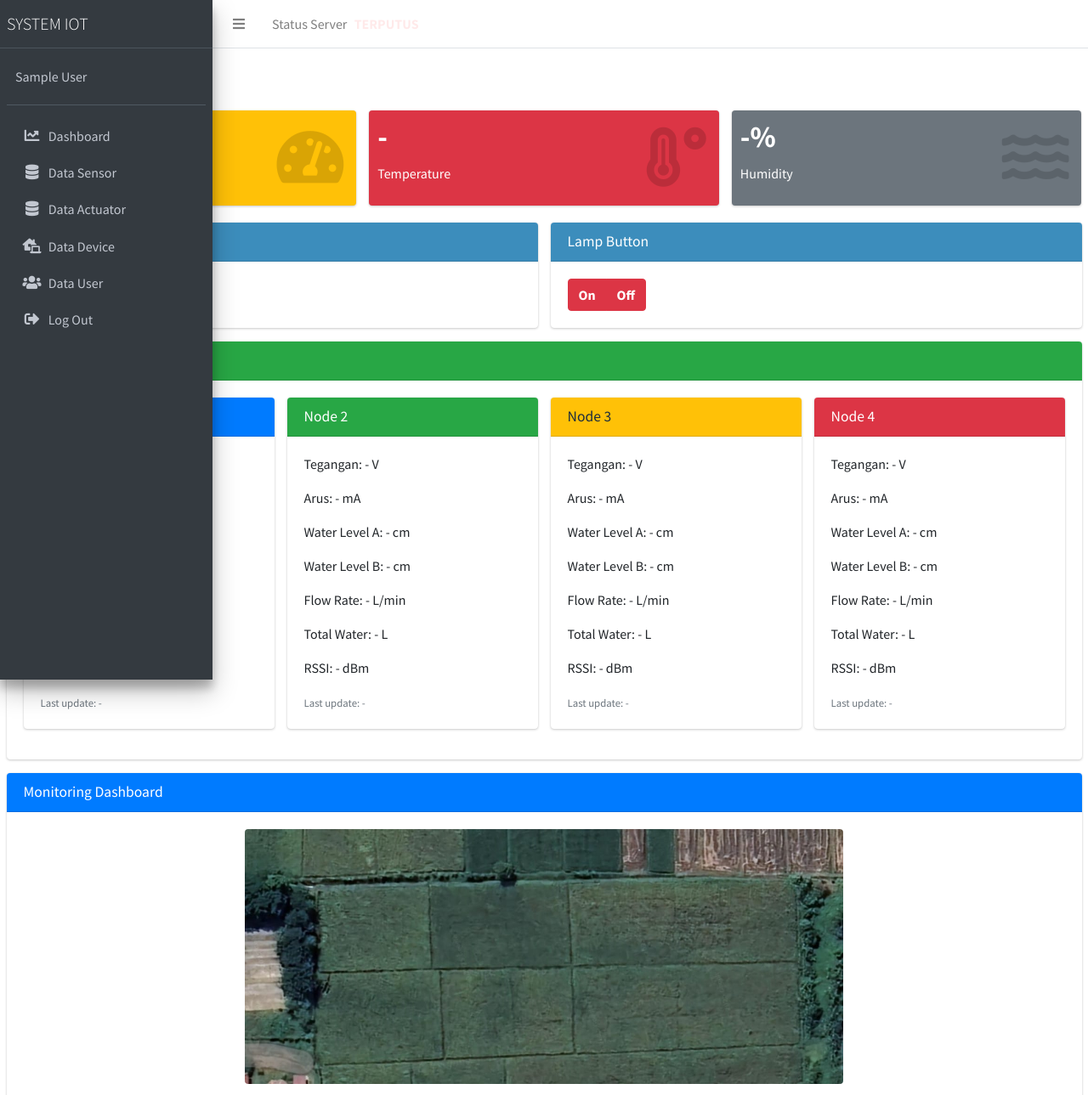
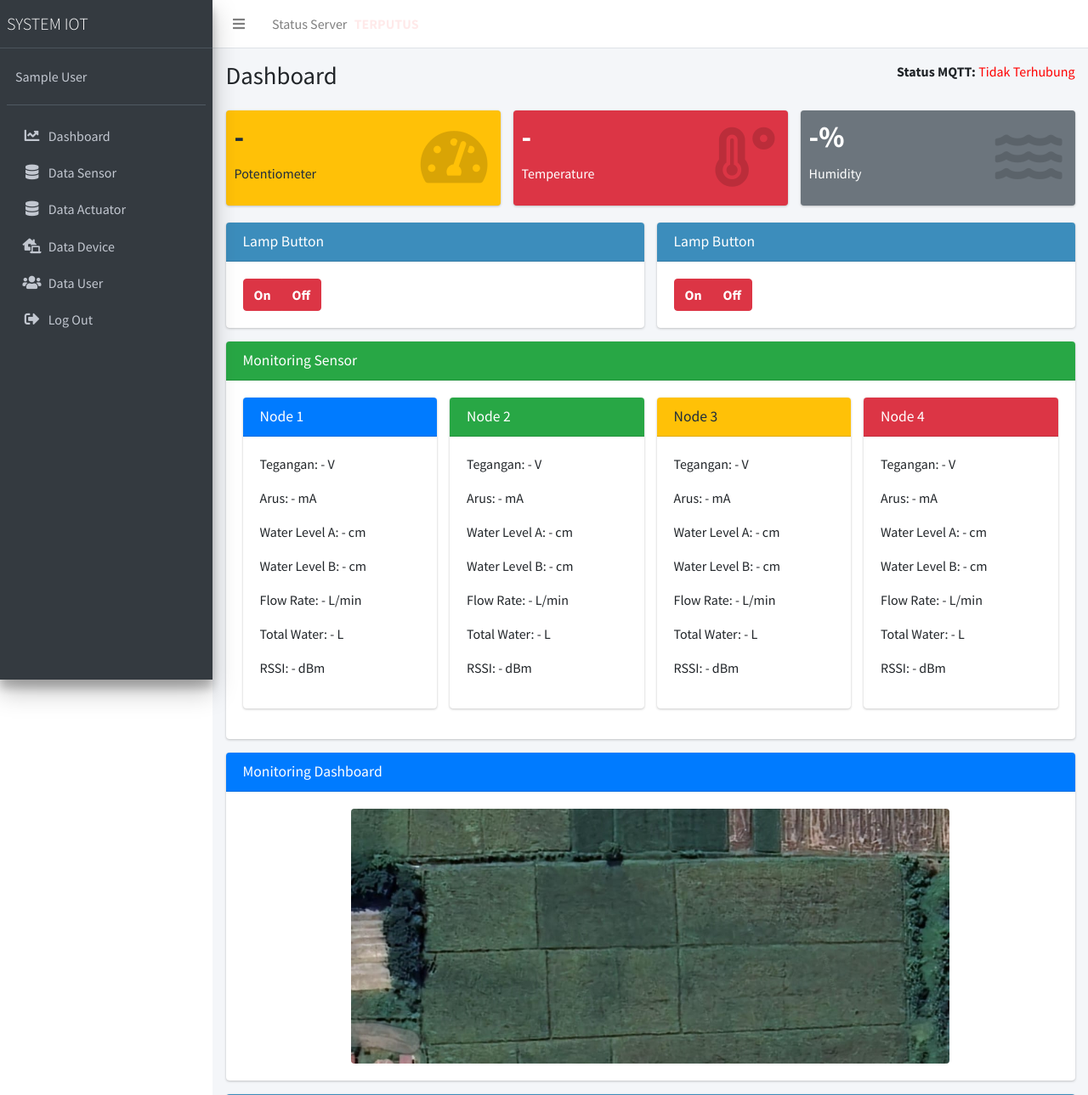
Before and after one commit to hildansaputraa/IoTWebDashboardScript, a PHP site: page / in a window 1280 px wide. Shown: the top 1289 px of the page at 85% size. Run offline with PHP 8.4, Linux system fonts and the light colour scheme; the visitor is signed in with stand-in values (Sample User, id 1); data that the repository does not hold is empty; some libraries are stand-ins or nearby versions.

Commit message:
Update dashboard.php

```diff
--- a/page/dashboard.php
+++ b/page/dashboard.php
@@ -1,31 +1,26 @@
 <?php
-include "config/database.php";
-
-// Ambil daftar device aktif
 $sql = "SELECT * FROM devices WHERE active='Yes'";
 $result = mysqli_query($connection, $sql);
-
-// Ambil data terakhir dari database untuk fallback (misal dari tabel last_data)
-$fallback = [];
-$fallbackQuery = mysqli_query($connection, "SELECT * FROM last_data ORDER BY timestamp DESC");
-if ($fallbackQuery) {
-  while ($row = mysqli_fetch_assoc($fallbackQuery)) {
-    $node = $row['node_id'];
-    $fallback[$node] = $row;
-  }
-}
 ?>
 
+<body class="hold-transition sidebar-mini">
+  <div class="wrapper">
+    <div class="content-wrapper">
+      <!-- Content Header (Page header) -->
       <div class="content-header">
         <div class="container-fluid">
           <div class="row mb-2">
             <div class="col-sm-6">
               <h1 class="m-0">Dashboard</h1>
             </div>
+            <div class="col-sm-6 text-right">
+              <strong>Status MQTT:</strong> <span id="status" style="color:red;">Tidak Terhubung</span>
+            </div>
           </div>
         </div>
       </div>
 
+      <!-- Main content -->
       <div class="content">
         <div class="container-fluid">
           <div class="row">
@@ -35,7 +30,9 @@ if ($fallbackQuery) {
                   <h3 id="potentiometer">-</h3>
                   <p>Potentiometer</p>
                 </div>
-                <div class="icon"><i class="fas fa-tachometer-alt"></i></div>
+                <div class="icon">
+                  <i class="fas fa-tachometer-alt"></i>
+                </div>
               </div>
             </div>
             <div class="col-lg-4">
@@ -44,7 +41,9 @@ if ($fallbackQuery) {
                   <h3 id="temperature">-</h3>
                   <p>Temperature</p>
                 </div>
-                <div class="icon"><i class="fas fa-temperature-high"></i></div>
+                <div class="icon">
+                  <i class="fas fa-temperature-high"></i>
+                </div>
               </div>
             </div>
             <div class="col-lg-4">
@@ -53,7 +52,9 @@ if ($fallbackQuery) {
                   <h3><span id="humidity">-</span>%</h3>
                   <p>Humidity</p>
                 </div>
-                <div class="icon"><i class="fas fa-water"></i></div>
+                <div class="icon">
+                  <i class="fas fa-water"></i>
+                </div>
               </div>
             </div>
           </div>
@@ -62,7 +63,9 @@ if ($fallbackQuery) {
           <div class="row">
             <div class="col-lg-6">
               <div class="card card-lightblue">
-                <div class="card-header"><h3 class="card-title">Lamp Button</h3></div>
+                <div class="card-header">
+                  <h3 class="card-title">Lamp Button</h3>
+                </div>
                 <div class="card-body table-responsive pad">
                   <div class="btn-group btn-group-toggle" data-toggle="buttons">
                     <label class="btn btn-danger" id="label-lampu1-nyala">
@@ -78,7 +81,9 @@ if ($fallbackQuery) {
 
             <div class="col-lg-6">
               <div class="card card-lightblue">
-                <div class="card-header"><h3 class="card-title">Lamp Button</h3></div>
+                <div class="card-header">
+                  <h3 class="card-title">Lamp Button</h3>
+                </div>
                 <div class="card-body table-responsive pad">
                   <div class="btn-group btn-group-toggle" data-toggle="buttons">
                     <label class="btn btn-danger" id="label-lampu2-nyala">
@@ -97,26 +102,25 @@ if ($fallbackQuery) {
           <div class="row">
             <div class="col-lg-12">
               <div class="card card-success">
-                <div class="card-header"><h3 class="card-title">Monitoring Sensor</h3></div>
+                <div class="card-header">
+                  <h3 class="card-title">Monitoring Sensor</h3>
+                </div>
                 <div class="card-body">
                   <div class="row">
-                    <?php for ($i = 1; $i <= 4; $i++) {
-                      $last = isset($fallback[$i]) ? $fallback[$i] : null; // ⬅️ fallback data
-                    ?>
+                    <?php for ($i = 1; $i <= 4; $i++) { ?>
                       <div class="col-md-3">
                         <div class="card card-<?php echo ['primary', 'success', 'warning', 'danger'][$i - 1]; ?>">
                           <div class="card-header">
                             <h3 class="card-title">Node <?php echo $i; ?></h3>
                           </div>
                           <div class="card-body">
-                            <p>Tegangan: <span id="node<?php echo $i; ?>-tegangan"><?php echo $last ? $last['tegangan'] : '-'; ?></span> V</p>
-                            <p>Arus: <span id="node<?php echo $i; ?>-arus"><?php echo $last ? $last['arus'] : '-'; ?></span> mA</p>
-                            <p>Water Level A: <span id="node<?php echo $i; ?>-waterlvA"><?php echo $last ? $last['waterlvA'] : '-'; ?></span> cm</p>
-                            <p>Water Level B: <span id="node<?php echo $i; ?>-waterlvB"><?php echo $last ? $last['waterlvB'] : '-'; ?></span> cm</p>
-                            <p>Flow Rate: <span id="node<?php echo $i; ?>-flowrate"><?php echo $last ? $last['flowrate'] : '-'; ?></span> L/min</p>
-                            <p>Total Water: <span id="node<?php echo $i; ?>-totalwater"><?php echo $last ? $last['totalwater'] : '-'; ?></span> L</p>
-                            <p>RSSI: <span id="node<?php echo $i; ?>-rssi"><?php echo $last ? $last['rssi'] : '-'; ?></span> dBm</p>
-                            <small class="text-muted">Last update: <?php echo $last ? $last['timestamp'] : '-'; ?></small>
+                            <p>Tegangan: <span id="node<?php echo $i; ?>-tegangan">-</span> V</p>
+                            <p>Arus: <span id="node<?php echo $i; ?>-arus">-</span> mA</p>
+                            <p>Water Level A: <span id="node<?php echo $i; ?>-waterlvA">-</span> cm</p>
+                            <p>Water Level B: <span id="node<?php echo $i; ?>-waterlvB">-</span> cm</p>
+                            <p>Flow Rate: <span id="node<?php echo $i; ?>-flowrate">-</span> L/min</p>
+                            <p>Total Water: <span id="node<?php echo $i; ?>-totalwater">-</span> L</p>
+                            <p>RSSI: <span id="node<?php echo $i; ?>-rssi">-</span> dBm</p>
                           </div>
                         </div>
                       </div>
@@ -145,11 +149,17 @@ if ($fallbackQuery) {
           <div class="row">
             <div class="col-12">
               <div class="card card-lightblue">
-                <div class="card-header"><h3 class="card-title">Devices Status</h3></div>
+                <div class="card-header">
+                  <h3 class="card-title">Devices Status</h3>
+                </div>
                 <div class="card-body table-responsive p-0" style="height: 300px;">
                   <table class="table table-head-fixed text-nowrap">
                     <thead>
-                      <tr><th>Serial Number</th><th>Location</th><th>Status</th></tr>
+                      <tr>
+                        <th>Serial Number</th>
+                        <th>Location</th>
+                        <th>Status</th>
+                      </tr>
                     </thead>
                     <tbody>
                       <?php while ($row = mysqli_fetch_assoc($result)) { ?>
@@ -168,6 +178,8 @@ if ($fallbackQuery) {
 
         </div>
       </div>
+    </div>
+  </div>
 
   <!-- MQTT Script -->
   <script src="https://unpkg.com/mqtt/dist/mqtt.min.js"></script>
@@ -199,12 +211,13 @@ if ($fallbackQuery) {
 
       client.subscribe("kelasiottt/#", { qos: 1 });
       client.subscribe("SmIr/data", { qos: 1 });
-      client.subscribe("SmIr/status/#", { qos: 1 });
+      client.subscribe("SmIr/status/#", { qos: 1 }); // subscribe semua status
     });
 
     client.on("message", function(topic, payload) {
       payload = payload.toString();
 
+      // Sensor dasar
       if (topic === "kelasiottt/12345678/temperature") document.getElementById("temperature").innerHTML = payload;
       else if (topic === "kelasiottt/12345678/humidity") document.getElementById("humidity").innerHTML = payload;
       else if (topic === "kelasiottt/12345678/potentiometer") document.getElementById("potentiometer").innerHTML = payload;
@@ -218,6 +231,7 @@ if ($fallbackQuery) {
         }
       }
 
+      // Update status device dinamis
       if (topic.startsWith("SmIr/status/")) {
         const el = document.getElementById(topic);
         if (el) {
@@ -226,6 +240,7 @@ if ($fallbackQuery) {
         }
       }
 
+      // Data node JSON
       if (topic === "SmIr/data") {
         try {
           const data = JSON.parse(payload);
@@ -248,3 +263,4 @@ if ($fallbackQuery) {
       client.publish("kelasiottt/12345678/lampu", data, { qos: 1, retain: true });
     }
   </script>
+</body>
```
